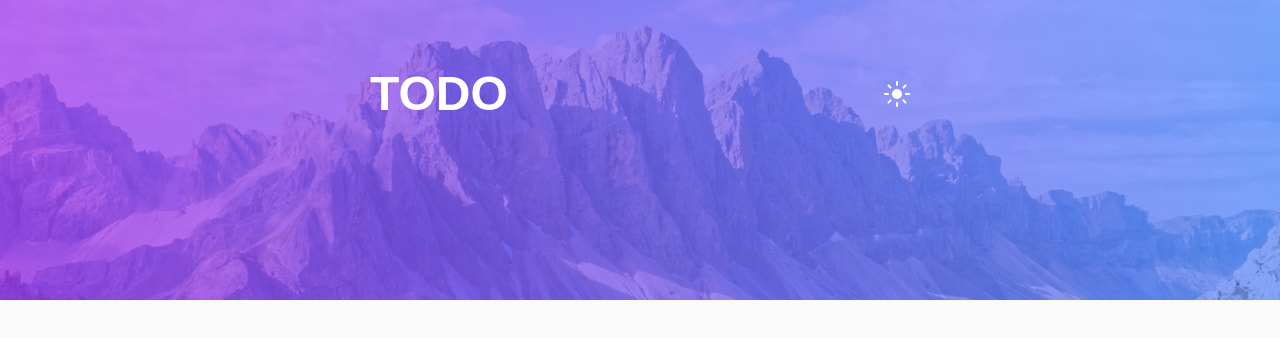
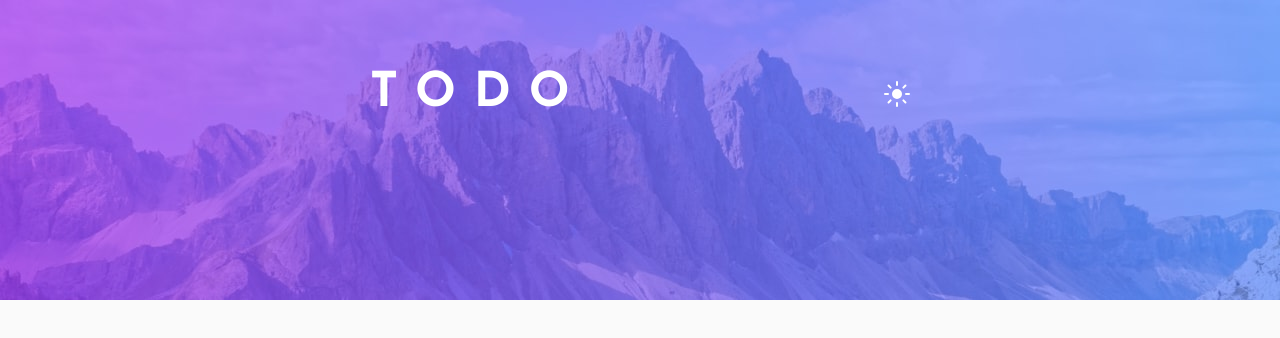
Before and after one commit to WagnerReis/todo-app-challenge, a Next.js app: page / in a window 1280 px wide. Shown: the top 338 px of the page. Built offline with nearby package versions, Linux system fonts and the light colour scheme.

Commit message:
style: change font to Josefin Sans and adjust layout

```diff
--- a/src/app/globals.css
+++ b/src/app/globals.css
@@ -26,7 +26,7 @@
   body {
     background-color: var(--background);
     color: var(--foreground);
-    font-family: Arial, Helvetica, sans-serif;
+    font-family: "Josefin Sans", sans-serif;
   }
 }
 
--- a/src/app/layout.tsx
+++ b/src/app/layout.tsx
@@ -1,15 +1,10 @@
 import type { Metadata } from "next";
-import { Geist, Geist_Mono } from "next/font/google";
+import { Josefin_Sans } from "next/font/google";
 import "./globals.css";
 import { CustomThemeProvider } from "@/providers/custom-theme-provider";
 
-const geistSans = Geist({
-  variable: "--font-geist-sans",
-  subsets: ["latin"],
-});
-
-const geistMono = Geist_Mono({
-  variable: "--font-geist-mono",
+const josefintSans = Josefin_Sans({
+  variable: "--font-josefin-sans",
   subsets: ["latin"],
 });
 
@@ -25,9 +20,7 @@ export default function RootLayout({
 }>) {
   return (
     <html lang="en" suppressHydrationWarning>
-      <body
-        className={`${geistSans.variable} ${geistMono.variable} antialiased`}
-      >
+      <body className={`${josefintSans.variable} antialiased`}>
         <CustomThemeProvider>{children}</CustomThemeProvider>
       </body>
     </html>
--- a/src/app/page.tsx
+++ b/src/app/page.tsx
@@ -20,7 +20,9 @@ export default function Home() {
       </header>
       <div className="w-[540px]  h-[540px] mx-auto mt-[-230px]">
         <div className="flex justify-between">
-          <h1 className="top-[300px] text-white text-5xl font-bold">TODO</h1>
+          <h1 className="top-[300px] text-white text-5xl font-bold tracking-[18px]">
+            TODO
+          </h1>
           <ThemeToggle />
         </div>
       </div>
```
